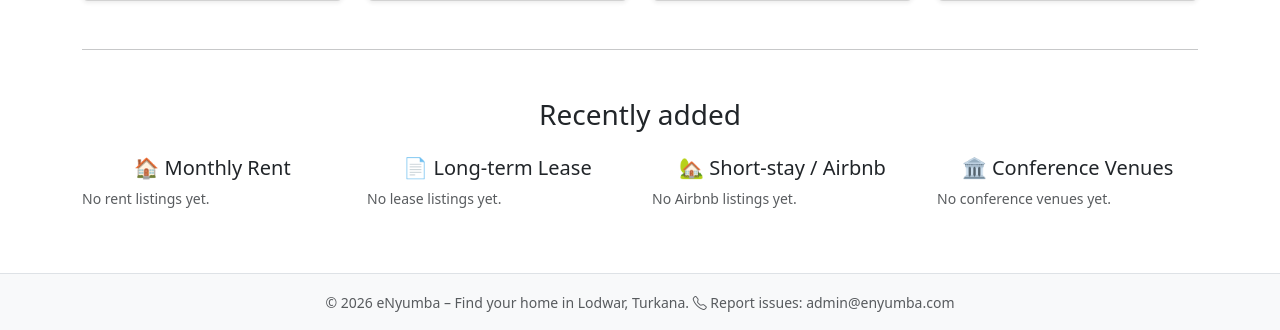
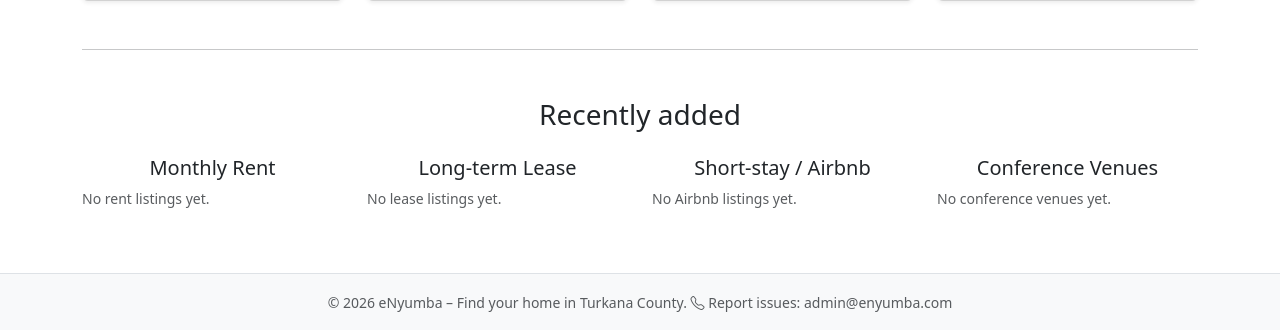
Before and after one commit to lokwalinganyang/enyumba, a Django app: page / in a window 1280 px wide. Shown: the part 652-982 px from the top of the page. Run offline with Django 5.2, Linux system fonts and the light colour scheme; data that the repository does not hold is empty.

Commit message:
Update home and base templates

```diff
--- a/enyumba/templates/enyumba/home.html
+++ b/enyumba/templates/enyumba/home.html
@@ -85,7 +85,7 @@
 <div class="row mt-4">
     <!-- Recent Rent Listings -->
     <div class="col-md-3">
-        <h5 class="text-center">🏠 Monthly Rent</h5>
+        <h5 class="text-center">Monthly Rent</h5>
         {% for prop in recent_rent %}
             <div class="card mb-2">
                 <div class="card-body">
@@ -101,7 +101,7 @@
 
     <!-- Recent Lease Listings -->
     <div class="col-md-3">
-        <h5 class="text-center">📄 Long‑term Lease</h5>
+        <h5 class="text-center"> Long‑term Lease</h5>
         {% for prop in recent_lease %}
             <div class="card mb-2">
                 <div class="card-body">
@@ -117,7 +117,7 @@
 
     <!-- Recent Airbnb Listings -->
     <div class="col-md-3">
-        <h5 class="text-center">🏡 Short‑stay / Airbnb</h5>
+        <h5 class="text-center"> Short‑stay / Airbnb</h5>
         {% for prop in recent_airbnb %}
             <div class="card mb-2">
                 <div class="card-body">
@@ -133,7 +133,7 @@
 
     <!-- Recent Conference Listings -->
     <div class="col-md-3">
-        <h5 class="text-center">🏛️ Conference Venues</h5>
+        <h5 class="text-center">Conference Venues</h5>
         {% for prop in recent_conference %}
             <div class="card mb-2">
                 <div class="card-body">
--- a/templates/base.html
+++ b/templates/base.html
@@ -93,7 +93,7 @@
     <footer class="bg-light text-center py-3 mt-5 border-top">
         <div class="container">
             <small class="text-muted">
-                © {% now "Y" %} eNyumba – Find your home in Lodwar, Turkana.
+                © {% now "Y" %} eNyumba – Find your home in Turkana County.
                 <br class="d-md-none">
                 <i class="bi bi-telephone"></i> Report issues: admin@enyumba.com
             </small>
```
